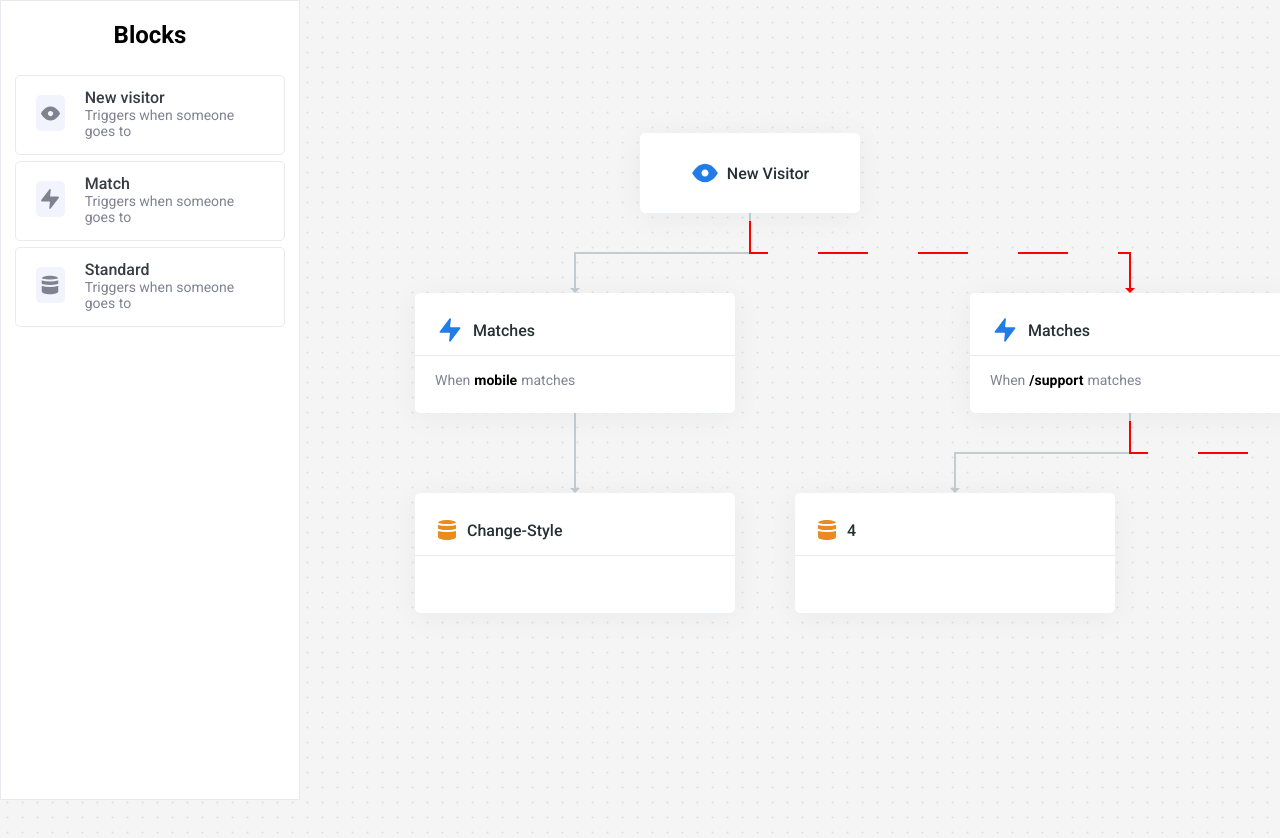
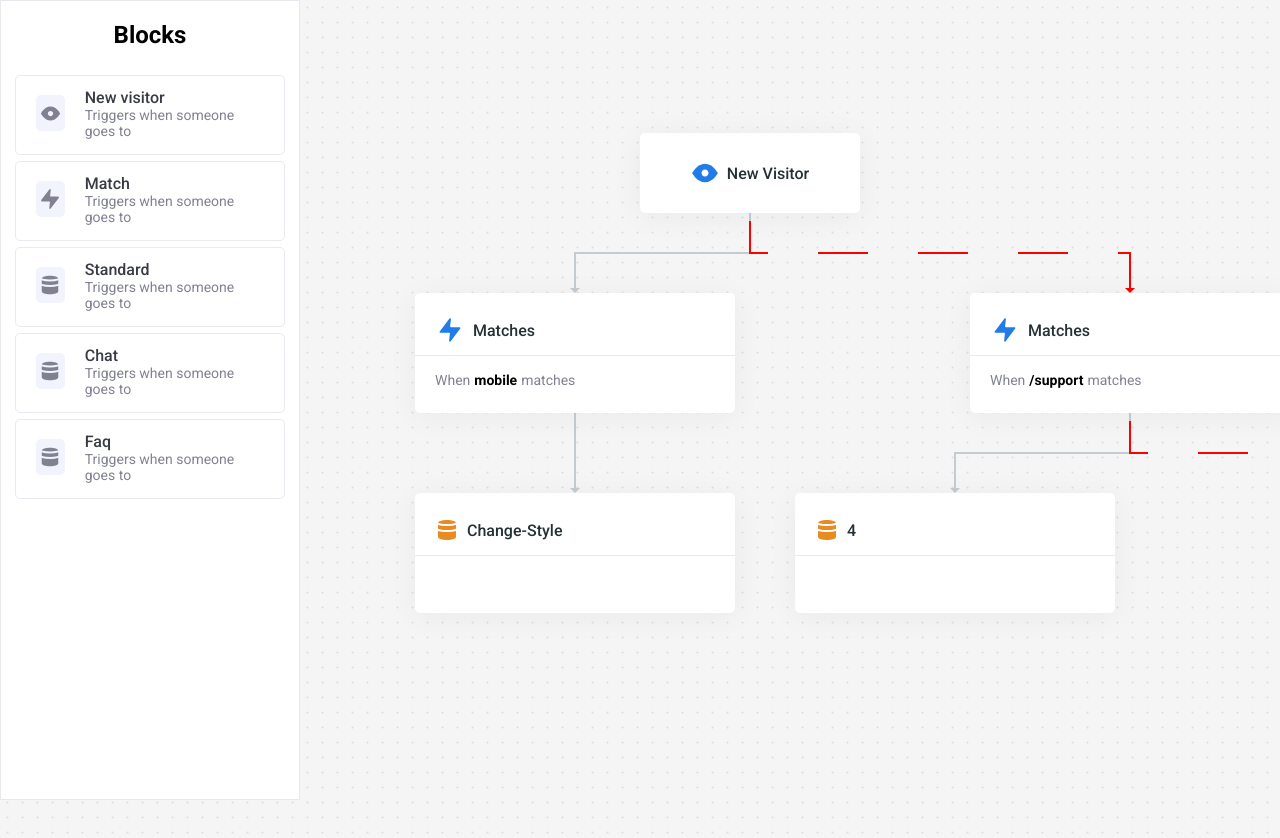
Before and after one commit to richie-south/more-flow, a React (Create React App) app in the folder more-flow-app/: page / in a window 1280 px wide. Shown: the top 838 px of the page. Built offline with nearby package versions, Linux system fonts and the light colour scheme.

Commit message:
feat: send available block key

```diff
--- a/more-flow-app/src/App.tsx
+++ b/more-flow-app/src/App.tsx
@@ -72,7 +72,6 @@ const App: React.FC = () => {
   const [lines, setLines] = useState<Array<Line>>([])
   const [blocks, setBlocks] = useState<Blocks>(startBlocks)
   const [blockPaths, setBlockPaths] = useState<Array<string>>([
-    'new-visitor',
     'support-match',
     '5',
     '6',
@@ -150,9 +149,10 @@ const App: React.FC = () => {
 
   const addBlockAbove = (blockKey: string, blockType: string, startBlockX: number, startBlockY: number) => {
     const block = blocks[blockKey]
-    const newBlockKey = uuidv4()
+    const blockTemplete = availableBlocks[blockType]
+    const newBlockKey = `${blockTemplete.name}-${uuidv4()}`
     const newBlock = {
-      ...availableBlocks[blockType],
+      ...blockTemplete,
       typeMeta: {
         match: '/'
       },
@@ -189,12 +189,13 @@ const App: React.FC = () => {
     setBlocks(_blocks)
   }
 
-  const addBlockBelow = (blockKey: string, blockType: string, startBlockX: number, startBlockY: number) => {
+  const addBlockBelow = (blockKey: string, newBlockType: string, startBlockX: number, startBlockY: number) => {
+    const templateBlock = availableBlocks[newBlockType]
     const _blocks = buildBlocks(
       {
         ...blocks,
-        [uuidv4()]: {
-          ...availableBlocks[blockType],
+        [`${templateBlock.name}-${uuidv4()}`]: {
+          ...templateBlock,
           typeMeta: {
             match: '/'
           },
--- a/more-flow-app/src/available-blocks.ts
+++ b/more-flow-app/src/available-blocks.ts
@@ -39,4 +39,20 @@ export const availableBlocks: AvailableBlocks = {
     height: 120,
     width: 320,
   },
+
+  '_chat': {
+    name: 'Chat',
+    type: 'standard-block',
+    typeMeta: {},
+    height: 120,
+    width: 320,
+  },
+
+  '_faq': {
+    name: 'Faq',
+    type: 'standard-block',
+    typeMeta: {},
+    height: 120,
+    width: 320,
+  },
 }
--- a/more-flow-app/src/components/block-list/block-list.tsx
+++ b/more-flow-app/src/components/block-list/block-list.tsx
@@ -75,9 +75,10 @@ const IconContainer = styled.div`
 
 type BlockItemProps = {
   blockType: string
+  blockKey: string
 }
 
-const BlockItem: React.FC<BlockItemProps> = ({ children, blockType }) => {
+const BlockItem: React.FC<BlockItemProps> = ({ children, blockType, blockKey }) => {
 
   const getBlockIcon = (blockType: string) => {
     switch (blockType) {
@@ -98,7 +99,7 @@ const BlockItem: React.FC<BlockItemProps> = ({ children, blockType }) => {
       draggable
       onDragStart={(event) => {
         event.persist()
-        event.dataTransfer.setData('block-type', blockType)
+        event.dataTransfer.setData('block-key', blockKey)
       }}
     >
       <TitleContainer>
@@ -119,17 +120,18 @@ const BlockItem: React.FC<BlockItemProps> = ({ children, blockType }) => {
 }
 
 export function BlockList () {
-  const availableBlocksArray = Object.values(availableBlocks)
+  const availableBlocksArray = Object.entries(availableBlocks)
 
   return (
     <BlockListContainer>
       <h2>Blocks</h2>
 
-      {availableBlocksArray.map((availableBlock) => {
+      {availableBlocksArray.map(([key, availableBlock]) => {
         return (
           <BlockItem
-            key={availableBlock.type}
+            key={key}
             blockType={availableBlock.type}
+            blockKey={key}
           >
             {availableBlock.name}
           </BlockItem>
--- a/more-flow-app/src/components/blocks/drop-capture-block.tsx
+++ b/more-flow-app/src/components/blocks/drop-capture-block.tsx
@@ -20,7 +20,7 @@ type DropCaptureBlockProps = {
   heightProp: number
   top: number
   left: number
-  onDrop: (blockType: string, position: 'top' | 'bottom') => void
+  onDrop: (blockKey: string, position: 'top' | 'bottom') => void
   yOffset: number
 }
 
@@ -69,17 +69,17 @@ export const DropCaptureBlock: React.FC<DropCaptureBlockProps> = ({
       }}
 
       onDrop={(event) => {
-        const blockType = event.dataTransfer.getData("block-type")
+        const blockKey = event.dataTransfer.getData("block-key")
 
         count = -1
         setCanCaptureTop(false)
         setCanCaptureBottom(false)
         const position = canCaptureTop ? 'top' : 'bottom'
 
-        if (!blockType) {
+        if (!blockKey) {
           return
         }
-        onDrop(blockType, position)
+        onDrop(blockKey, position)
       }}
 
       onDragLeave={(e) => {
--- a/more-flow-app/src/components/blocks/match-block.tsx
+++ b/more-flow-app/src/components/blocks/match-block.tsx
@@ -38,7 +38,7 @@ export const MatchBlock: React.FC<StandardBlockProps> = ({
       top={top}
       left={left}
       yOffset={yOffset}
-      onDrop={(blockType, position) => onAddNewBlock(blockKey, blockType, position)}
+      onDrop={(newBlockKey, position) => onAddNewBlock(blockKey, newBlockKey, position)}
     >
       {(canCaptureTop: boolean, canCaptureBottom: boolean) => (
         <StandardBlockContainer
--- a/more-flow-app/src/components/blocks/new-visitor-block.tsx
+++ b/more-flow-app/src/components/blocks/new-visitor-block.tsx
@@ -38,7 +38,7 @@ export const NewVisitorBlock: React.FC<StandardBlockProps & NewVisitorBlockProps
       top={top}
       left={left}
       yOffset={yOffset}
-      onDrop={(blockType, position) => onAddNewBlock(blockKey, blockType, position)}
+      onDrop={(newBlockKey, position) => onAddNewBlock(blockKey, newBlockKey, position)}
     >
       {(canCaptureTop: boolean, canCaptureBottom: boolean) => (
         <StandardBlockContainer
--- a/more-flow-app/src/components/blocks/standard-block.tsx
+++ b/more-flow-app/src/components/blocks/standard-block.tsx
@@ -153,7 +153,7 @@ export const StandardBlock: React.FC<StandardBlockProps> = ({
       top={top}
       left={left}
       yOffset={yOffset}
-      onDrop={(blockType, position) => onAddNewBlock(blockKey, blockType, position)}
+      onDrop={(newBlockKey, position) => onAddNewBlock(blockKey, newBlockKey, position)}
     >
       {(canCaptureTop: boolean, canCaptureBottom: boolean) => (
         <StandardBlockContainer
```
